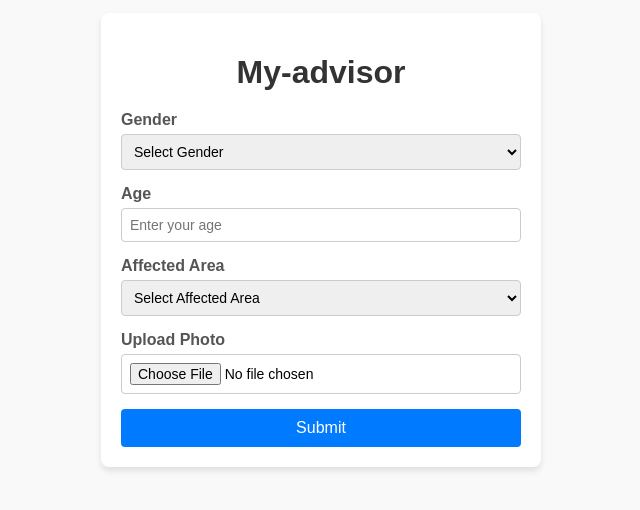
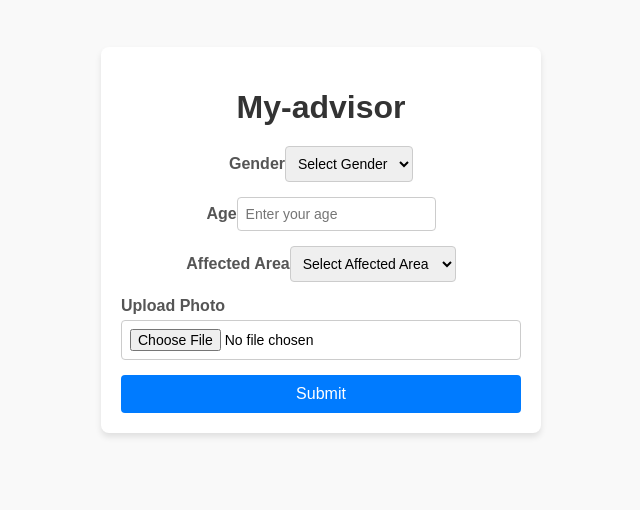
Before and after one commit to My-Advisor-2024/My-advisor-FE, a React (Create React App) app: page /diagnosis-form in a window 1280 px wide. Shown: the part 160-670 px from the top of the page, without its empty margins (319-959 px from the left). Built offline with nearby package versions, Linux system fonts and the light colour scheme.

Commit message:
refactor: 컴포넌트 재사용하도록 리팩터링

```diff
--- /dev/null
+++ b/src/components/Button.js
@@ -0,0 +1,11 @@
+import React from "react";
+
+const Button = ({ text, onClick, type = "button" }) => {
+  return (
+    <button onClick={onClick} type={type}>
+      {text}
+    </button>
+  );
+};
+
+export default Button;
--- /dev/null
+++ b/src/components/Container.js
@@ -0,0 +1,8 @@
+import React from "react";
+import "../styles/DiagnosisForm.css";
+
+const Container = ({ children }) => {
+  return <div className="container">{children}</div>;
+};
+
+export default Container;
--- a/src/components/DiagnosisForm.js
+++ /dev/null
@@ -1,117 +0,0 @@
-import React, { useState } from "react";
-import "../styles/DiagnosisForm.css";
-
-const DiagnosisForm = () => {
-  const [formData, setFormData] = useState({
-    gender: "",
-    age: "",
-    location: "",
-    photo: null,
-  });
-
-  const handleChange = (e) => {
-    const { name, value } = e.target;
-    setFormData({ ...formData, [name]: value });
-  };
-
-  const handleFileChange = (e) => {
-    setFormData({ ...formData, photo: e.target.files[0] });
-  };
-
-  const handleSubmit = async (e) => {
-    e.preventDefault();
-    const data = new FormData();
-    data.append("gender", formData.gender);
-    data.append("age", formData.age);
-    data.append("location", formData.location);
-    data.append("photo", formData.photo);
-
-    try {
-      // 서버에 데이터 전송
-      const response = await fetch("http://localhost:8000/predict", {
-        method: "POST",
-        body: data,
-      });
-
-      if (response.ok) {
-        const result = await response.json();
-
-        // 파일을 Base64로 변환하여 세션 스토리지에 저장
-        const reader = new FileReader();
-        reader.onload = function (e) {
-          const base64Image = e.target.result; // Base64 인코딩된 이미지 데이터
-          sessionStorage.setItem("uploadedImage", base64Image); // Base64 이미지 저장
-          sessionStorage.setItem("prediction", result.prediction); // 예측 결과 저장
-
-          // 결과 화면으로 이동
-          window.location.href = "/result";
-        };
-        reader.readAsDataURL(formData.photo); // 파일을 Base64로 변환
-      } else {
-        alert("Failed to submit. Please try again.");
-      }
-    } catch (error) {
-      console.error("Error submitting form:", error);
-      alert("An error occurred. Please try again.");
-    }
-  };
-
-
-  return (
-    <div className="container">
-      <h1>My-advisor</h1>
-      <form onSubmit={handleSubmit}>
-        <label>Gender</label>
-        <select
-          name="gender"
-          value={formData.gender}
-          onChange={handleChange}
-          required
-        >
-          <option value="" disabled>
-            Select Gender
-          </option>
-          <option value="female">Female</option>
-          <option value="male">Male</option>
-        </select>
-
-        <label>Age</label>
-        <input
-          type="number"
-          name="age"
-          placeholder="Enter your age"
-          value={formData.age}
-          onChange={handleChange}
-          required
-        />
-
-        <label>Affected Area</label>
-        <select
-          name="location"
-          value={formData.location}
-          onChange={handleChange}
-          required
-        >
-          <option value="" disabled>
-            Select Affected Area
-          </option>
-          <option value="upper extremity">Upper Extremity</option>
-          <option value="posterior torso">Posterior Torso</option>
-          <option value="lower extremity">Lower Extremity</option>
-          <option value="trunk">Trunk</option>
-          <option value="lateral torso">Lateral Torso</option>
-          <option value="head/neck">Head/Neck</option>
-          <option value="palms/soles">Palms/Soles</option>
-          <option value="oral/genital">Oral/Genital</option>
-        </select>
-
-        <label>Upload Photo</label>
-        <input type="file" onChange={handleFileChange} required />
-
-        <button type="submit">Submit</button>
-      </form>
-    </div>
-  );
-};
-
-export default DiagnosisForm;
--- /dev/null
+++ b/src/components/InputField.js
@@ -0,0 +1,32 @@
+import React from "react";
+
+const InputField = ({ label, type, name, value, onChange, options }) => {
+  return (
+    <div>
+      <label>{label}</label>
+      {type === "select" ? (
+        <select name={name} value={value} onChange={onChange} required>
+          <option value="" disabled>
+            {`Select ${label}`}
+          </option>
+          {options.map((option, index) => (
+            <option key={index} value={option.value}>
+              {option.label}
+            </option>
+          ))}
+        </select>
+      ) : (
+        <input
+          type={type}
+          name={name}
+          placeholder={`Enter your ${label.toLowerCase()}`}
+          value={value}
+          onChange={onChange}
+          required
+        />
+      )}
+    </div>
+  );
+};
+
+export default InputField;
--- /dev/null
+++ b/src/pages/DiagnosisForm.js
@@ -0,0 +1,104 @@
+import React, { useState } from "react";
+import Container from "../components/Container";
+import InputField from "../components/InputField";
+import Button from "../components/Button";
+
+const DiagnosisForm = () => {
+  const [formData, setFormData] = useState({
+    gender: "",
+    age: "",
+    location: "",
+    photo: null,
+  });
+
+  const handleChange = (e) => {
+    const { name, value } = e.target;
+    setFormData({ ...formData, [name]: value });
+  };
+
+  const handleFileChange = (e) => {
+    setFormData({ ...formData, photo: e.target.files[0] });
+  };
+
+  const handleSubmit = async (e) => {
+    e.preventDefault();
+    const data = new FormData();
+    data.append("gender", formData.gender);
+    data.append("age", formData.age);
+    data.append("location", formData.location);
+    data.append("photo", formData.photo);
+
+    try {
+      const response = await fetch("http://localhost:8000/predict", {
+        method: "POST",
+        body: data,
+      });
+
+      if (response.ok) {
+        const result = await response.json();
+
+        const reader = new FileReader();
+        reader.onload = function (e) {
+          const base64Image = e.target.result;
+          sessionStorage.setItem("uploadedImage", base64Image);
+          sessionStorage.setItem("prediction", result.prediction);
+          window.location.href = "/result";
+        };
+        reader.readAsDataURL(formData.photo);
+      } else {
+        alert("폼 제출에 실패했습니다. 다시 시도해 주세요.");
+      }
+    } catch (error) {
+      console.error("폼 제출 중 오류가 발생했습니다:", error);
+      alert("오류가 발생했습니다. 다시 시도해 주세요.");
+    }
+  };
+
+  return (
+    <Container>
+      <h1>My-advisor</h1>
+      <form onSubmit={handleSubmit}>
+        <InputField
+          label="Gender"
+          type="select"
+          name="gender"
+          value={formData.gender}
+          onChange={handleChange}
+          options={[
+            { value: "female", label: "Female" },
+            { value: "male", label: "Male" },
+          ]}
+        />
+        <InputField
+          label="Age"
+          type="number"
+          name="age"
+          value={formData.age}
+          onChange={handleChange}
+        />
+        <InputField
+          label="Affected Area"
+          type="select"
+          name="location"
+          value={formData.location}
+          onChange={handleChange}
+          options={[
+            { value: "upper extremity", label: "Upper Extremity" },
+            { value: "posterior torso", label: "Posterior Torso" },
+            { value: "lower extremity", label: "Lower Extremity" },
+            { value: "trunk", label: "Trunk" },
+            { value: "lateral torso", label: "Lateral Torso" },
+            { value: "head/neck", label: "Head/Neck" },
+            { value: "palms/soles", label: "Palms/Soles" },
+            { value: "oral/genital", label: "Oral/Genital" },
+          ]}
+        />
+        <label>Upload Photo</label>
+        <input type="file" onChange={handleFileChange} required />
+        <Button text="Submit" type="submit" />
+      </form>
+    </Container>
+  );
+};
+
+export default DiagnosisForm;
--- a/src/components/Home.js
+++ b/src/pages/Home.js
@@ -1,5 +1,7 @@
 import React from "react";
 import { useNavigate } from "react-router-dom";
+import Container from "../components/Container";
+import Button from "../components/Button";
 
 const Home = () => {
   const navigate = useNavigate();
@@ -9,10 +11,10 @@ const Home = () => {
   };
 
   return (
-    <div className="container">
+    <Container>
       <h1>Welcome to My Advisor</h1>
-      <button onClick={handleStart}>Start Diagnosis</button>
-    </div>
+      <Button text="Start Diagnosis" onClick={handleStart} />
+    </Container>
   );
 };
 
--- a/src/components/Result.js
+++ b/src/pages/Result.js
@@ -1,23 +1,23 @@
 import React, { useEffect, useState } from "react";
-import "../styles/DiagnosisForm.css";
+import Container from "../components/Container";
+import Button from "../components/Button";
 
 const Result = () => {
   const [uploadedImage, setUploadedImage] = useState(null);
   const [prediction, setPrediction] = useState("");
 
   useEffect(() => {
-    // 세션 스토리지에서 데이터 가져오기
     setUploadedImage(sessionStorage.getItem("uploadedImage"));
     setPrediction(sessionStorage.getItem("prediction"));
   }, []);
 
   return (
-    <div className="container">
+    <Container>
       <h1>Diagnosis Result</h1>
       {uploadedImage && <img src={uploadedImage} alt="Uploaded Preview" />}
       <p>{prediction ? `AI Prediction: ${prediction}` : "No data available."}</p>
-      <button onClick={() => (window.location.href = "/")}>Back to Home</button>
-    </div>
+      <Button text="Back to Home" onClick={() => (window.location.href = "/")} />
+    </Container>
   );
 };
 
```
Also changed, not shown: src/App.js (+3 -4 lines).
